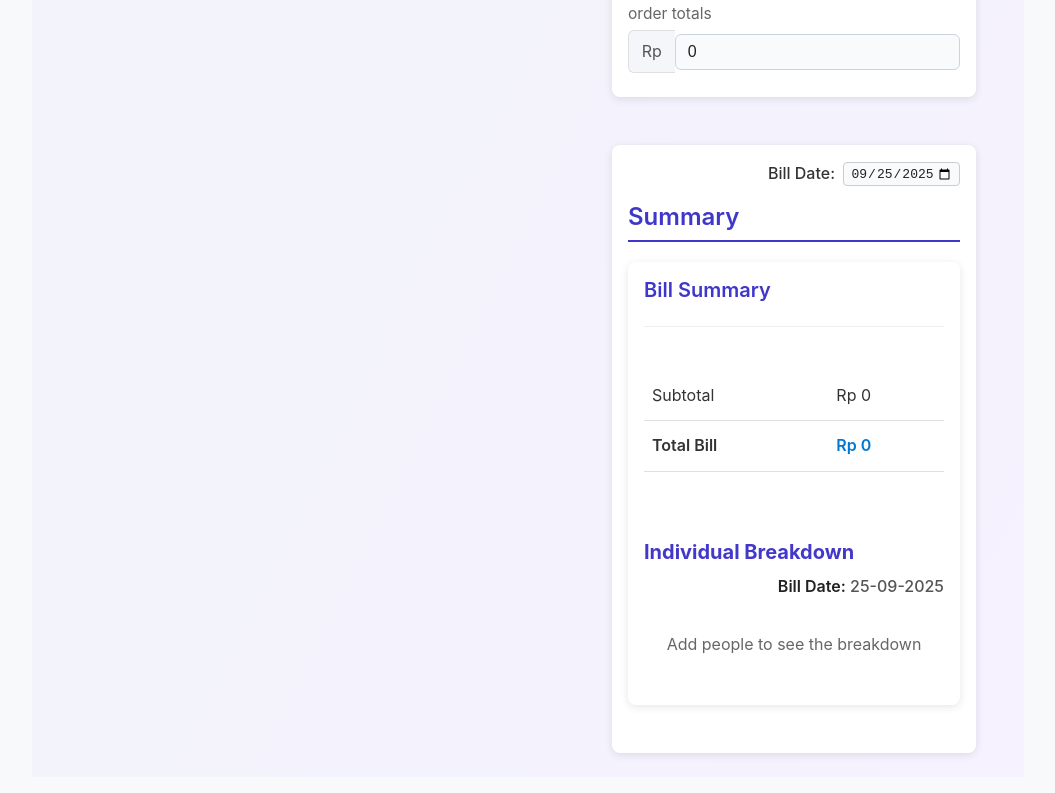
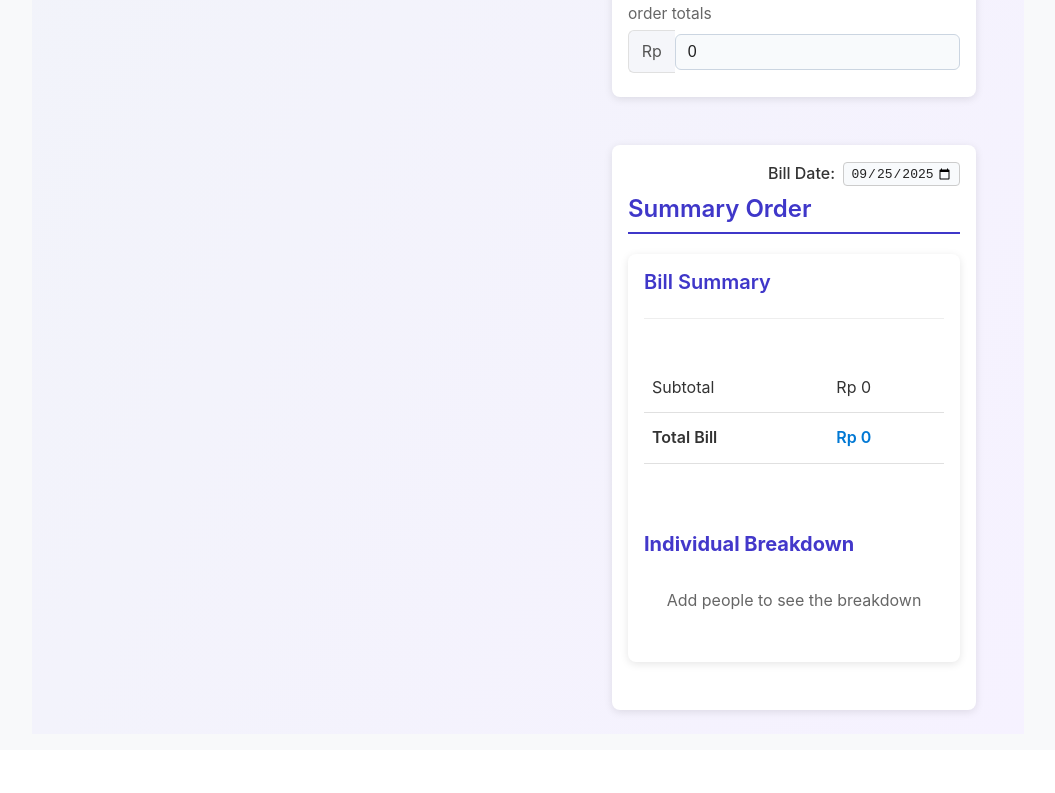
Before and after one commit to hilmanfitriana19/split-bill, a React (Vite) app: page / in a window 1280 px wide. Shown: the part 1215-2008 px from the top of the page, without its empty margins (112-1167 px from the left). After the commit the page ends 1965 px from the top, so only its background shows below. Built offline with nearby package versions, Linux system fonts and the light colour scheme.

Commit message:
chore: save order history

```diff
--- a/src/App.jsx
+++ b/src/App.jsx
@@ -395,6 +395,7 @@ function App() {
               excludeNoOrder={true}
               taxMethod={taxMethod}
               selectedRestaurant={selectedRestaurant}
+              restaurants={restaurants}
             />
           </div>
         </div>
--- a/src/components/MenuManager.jsx
+++ b/src/components/MenuManager.jsx
@@ -191,7 +191,7 @@ const MenuManager = ({ menuItems, addMenuItem, removeMenuItem, restaurants, addR
       {selectedRestaurantId && !showAddRestaurant && (
         <form onSubmit={handleSubmit}>
           <div style={{ gap: '1rem', marginBottom: '2rem', alignItems: 'flex-end' }}>
-            <div>
+            <div style={{ marginBottom: '1rem' }}>
               <label htmlFor="item-name" style={{ fontSize: '0.875rem', fontWeight: '500', display: 'block', marginBottom: '0.25rem' }}>Item Name</label>
               <input
                 id="item-name"
--- a/src/components/Summary.jsx
+++ b/src/components/Summary.jsx
@@ -1,6 +1,6 @@
 import PropTypes from 'prop-types';
 
-const Summary = ({ people, menuItems, orders, shippingCost, tax, discount, otherCost, billDate, excludeNoOrder, taxMethod, selectedRestaurant }) => {
+const Summary = ({ people, menuItems, orders, shippingCost, tax, discount, otherCost, billDate, excludeNoOrder, taxMethod, selectedRestaurant, restaurants }) => {
   // Format currency in IDR
   const formatCurrency = (amount) => {
     return new Intl.NumberFormat('id-ID', {
@@ -145,26 +145,16 @@ const Summary = ({ people, menuItems, orders, shippingCost, tax, discount, other
 
   // Get selected restaurant name
   let restaurantName = '';
-  if (selectedRestaurant && Array.isArray(menuItems) && menuItems.length > 0) {
-    const found = menuItems.find(item => item.restaurantId === selectedRestaurant);
-    if (found && found.restaurantId && found.restaurantName) {
-      restaurantName = found.restaurantName;
+  if (selectedRestaurant && Array.isArray(restaurants) && restaurants.length > 0) {
+    const foundRestaurant = restaurants.find(r => r.id === selectedRestaurant);
+    if (foundRestaurant) {
+      restaurantName = foundRestaurant.name;
     }
-  }
-  if (!restaurantName && typeof selectedRestaurant === 'string' && selectedRestaurant.length > 0 && typeof restaurants !== 'undefined') {
-    // Try to get from restaurants prop if available
-    const foundR = (restaurants || []).find(r => r.id === selectedRestaurant);
-    if (foundR) restaurantName = foundR.name;
   }
 
   return (
     <div className="summary-section">
-      <div style={{ display: 'flex', justifyContent: 'space-between', alignItems: 'center', marginBottom: '0.5em' }}>
-        <div style={{ fontWeight: 600, fontSize: '1.1em', color: '#4338ca' }}>
-          {restaurantName && <span>Restaurant: {restaurantName}</span>}
-        </div>
-      </div>
-      <h2>Summary {restaurantName && <span>Restaurant: {restaurantName}</span>}</h2>
+      <h2>Summary Order{restaurantName ? ` ${restaurantName}` : ''}</h2>
       <div className="card summary-card">
         <div className="card-header">
           <h3>Bill Summary</h3>
@@ -208,9 +198,6 @@ const Summary = ({ people, menuItems, orders, shippingCost, tax, discount, other
           </table>
         </div>
         <h3 style={{ marginTop: '2em', marginBottom: '0.5em', color: '#4338ca', fontWeight: 700 }}>Individual Breakdown</h3>
-        <div className="summary-date" style={{ textAlign: 'right', fontSize: '1em', color: '#555', marginBottom: '0.7em', fontWeight: 500 }}>
-          <span style={{ color: '#222', fontWeight: 600 }}>Bill Date:</span> {dateString}
-        </div>
         {filteredPeople.length > 0 ? (
           <div className="person-breakdown-table-wrapper">
             <table className="summary-table person-breakdown-table">
@@ -291,7 +278,13 @@ Summary.propTypes = {
   discount: PropTypes.number.isRequired,
   otherCost: PropTypes.number.isRequired,
   excludeNoOrder: PropTypes.bool,
-  selectedRestaurant: PropTypes.string
+  selectedRestaurant: PropTypes.string,
+  restaurants: PropTypes.arrayOf(
+    PropTypes.shape({
+      id: PropTypes.string.isRequired,
+      name: PropTypes.string.isRequired
+    })
+  ).isRequired
 };
 
 export default Summary;
```
